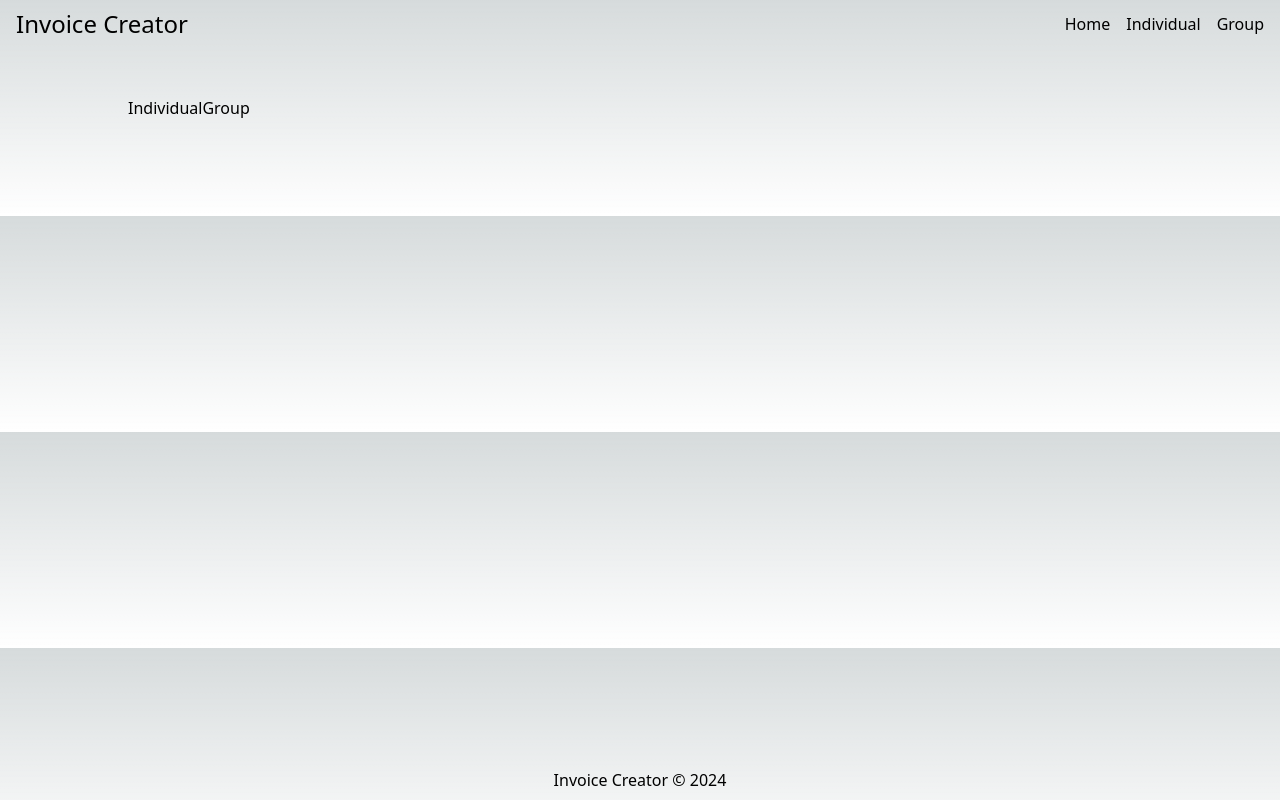
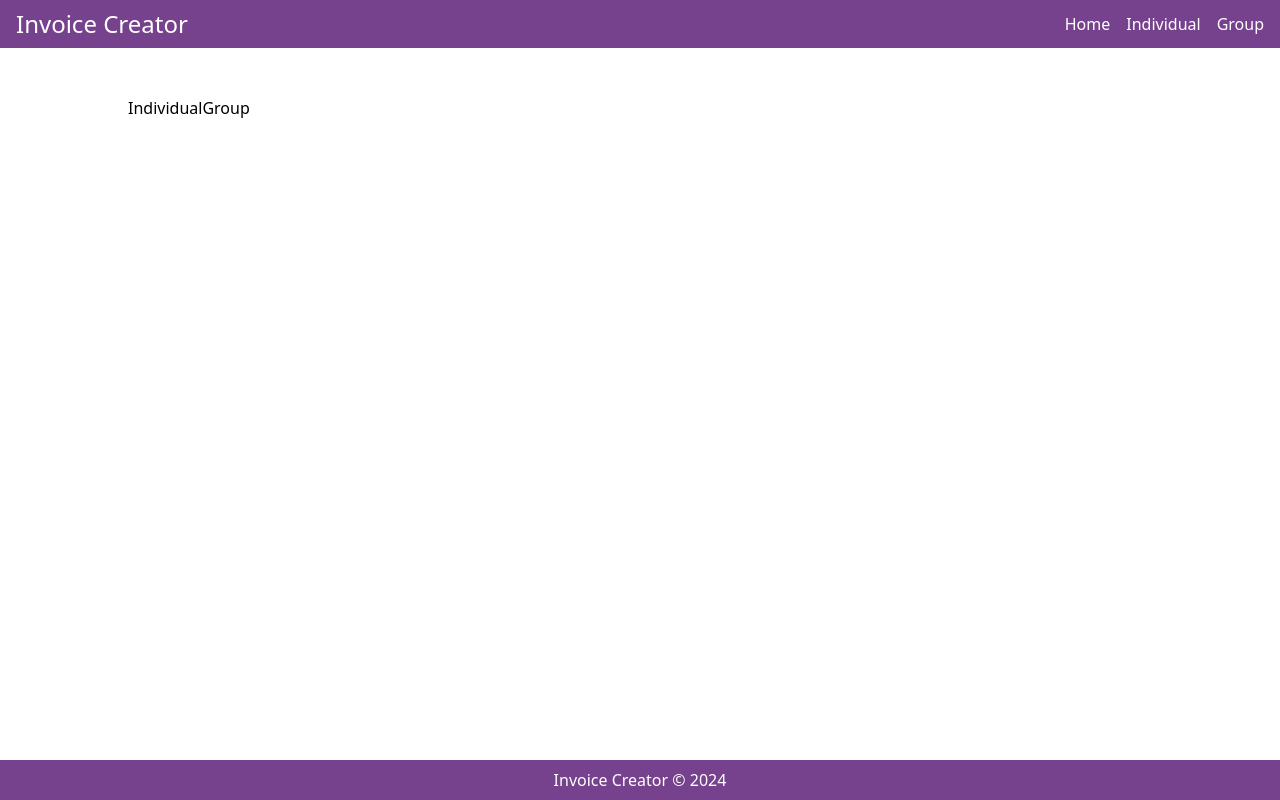
Before and after one commit to osamakashif/Frontend_Invoice_creator, a Next.js app: page / in a window 1280 px wide. Built offline with nearby package versions, Linux system fonts and the light colour scheme.

Commit message:
[style]: Colour scheme.
Colour scheme.

```diff
--- a/app/components/footer/Footer.tsx
+++ b/app/components/footer/Footer.tsx
@@ -1,6 +1,6 @@
 export const Footer = () => {
   return (
-    <div className="fixed bottom-0 w-full text-center p-2">
+    <div className="fixed bottom-0 w-full text-center p-2 secondary-colour">
       <p>Invoice Creator © 2024</p>
     </div>
   );
--- a/app/components/header/Header.tsx
+++ b/app/components/header/Header.tsx
@@ -2,7 +2,7 @@ import { Navbar } from "../navbar/Navbar";
 
 export const Header = () => {
   return (
-    <div className="fixed top-0 w-full p-2">
+    <div className="fixed top-0 w-full p-2 secondary-colour">
       <Navbar />
     </div>
   );
--- a/app/globals.css
+++ b/app/globals.css
@@ -3,27 +3,29 @@
 @tailwind utilities;
 
 :root {
-  --foreground-rgb: 0, 0, 0;
-  --background-start-rgb: 214, 219, 220;
-  --background-end-rgb: 255, 255, 255;
+  --primary-background-colour: #ffffff;
+  --primary-text-colour: #000000;
+  --secondary-background-colour: #77428d;
+  --secondary-text-colour: #ffffff;
 }
 
 @media (prefers-color-scheme: dark) {
   :root {
-    --foreground-rgb: 255, 255, 255;
-    --background-start-rgb: 0, 0, 0;
-    --background-end-rgb: 0, 0, 0;
+    --primary-background-colour: #77428d;
+    --primary-text-colour: #ffffff;
+    --secondary-background-colour: #ffffff;
+    --secondary-text-colour: #77428d;
   }
 }
 
 body {
-  color: rgb(var(--foreground-rgb));
-  background: linear-gradient(
-      to bottom,
-      transparent,
-      rgb(var(--background-end-rgb))
-    )
-    rgb(var(--background-start-rgb));
+  color: var(--primary-text-colour);
+  background-color: var(--primary-background-colour);
+}
+
+.secondary-colour {
+  color: var(--secondary-text-colour);
+  background-color: var(--secondary-background-colour);
 }
 
 .inner-content {
```
